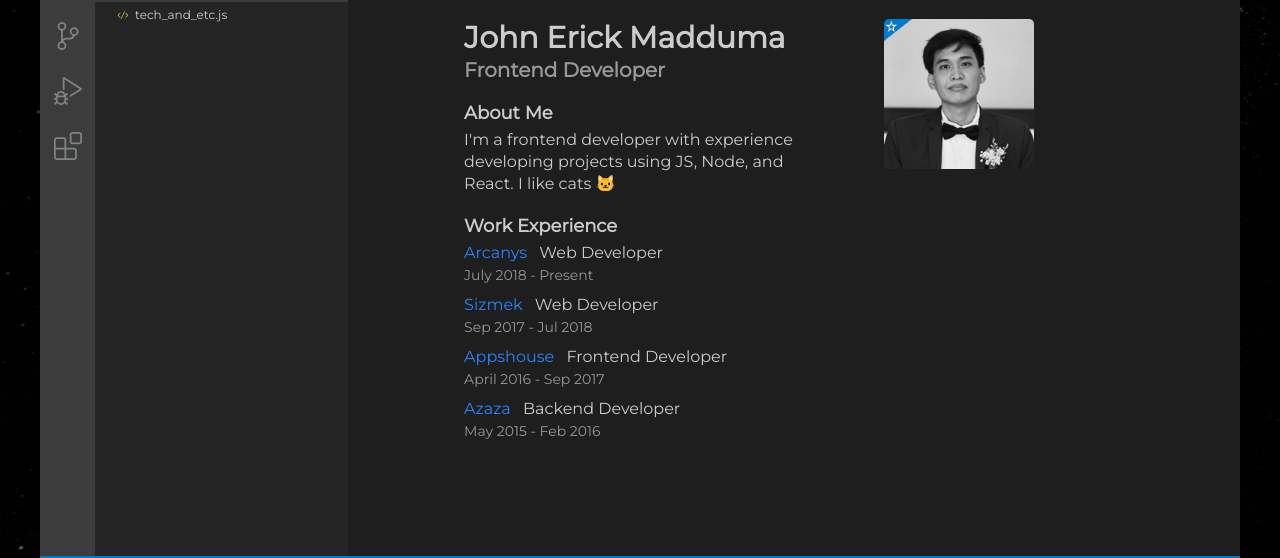
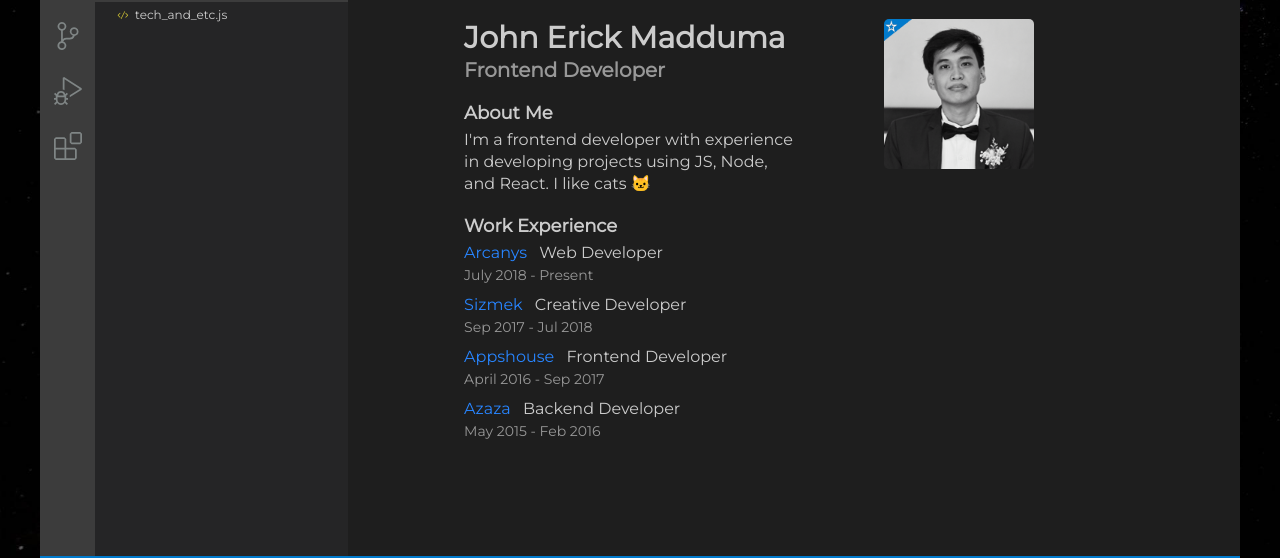
Before and after one commit to maddumajohnerick/maddumajohnerick.github.io, a React (Create React App) app: page / in a window 1280 px wide. Shown: the part 149-707 px from the top of the page. Built offline with nearby package versions, Linux system fonts and the light colour scheme.

Commit message:
fix typos

```diff
--- a/src/components/Screen/Contents/index.js
+++ b/src/components/Screen/Contents/index.js
@@ -22,7 +22,7 @@ const exps = [
   },
   {
     company: 'Sizmek',
-    title: 'Web Developer',
+    title: 'Creative Developer',
     span: 'Sep 2017 - Jul 2018',
   },
   {
@@ -161,8 +161,8 @@ const Contents = () => {
                 <div className="title">Frontend Developer</div>
                 <div className="about-text">
                   <h2>About Me</h2>
-                  I'm a frontend developer with experience developing projects
-                  using JS, Node, and React. I like cats 🐱
+                  I'm a frontend developer with experience in developing
+                  projects using JS, Node, and React. I like cats 🐱
                   <h2>Work Experience</h2>
                   {exps.map((exp) => (
                     <div className="work">
```
